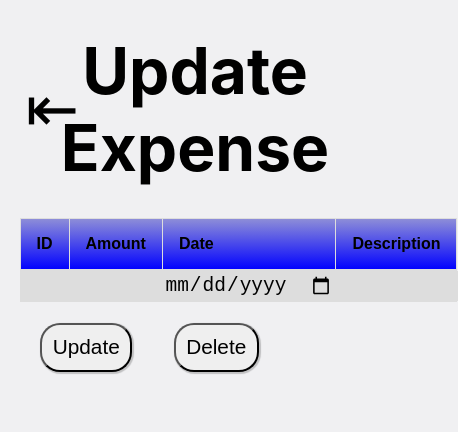
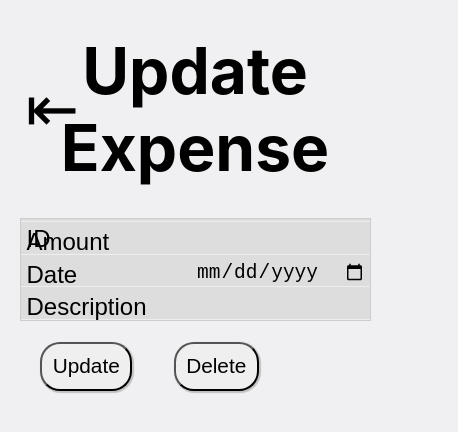
Before and after one commit to Elijah-CS/project3, a React (Create React App) app: page /update/1 in a window 390 px wide. Shown: the top 432 px of the page, 458 px wide, since content can reach past the window. Built offline with nearby package versions, Linux system fonts and the light colour scheme; no server answers.

Commit message:
add responsive design

```diff
--- a/src/Adding.css
+++ b/src/Adding.css
@@ -1,8 +1,12 @@
+table > * {
+  font-size: 1.5em;
+}
+
 .Input-Row > td > input {
   background-color: #dddddd;
   width: 98%;
   border: none;
-  font-size: 1.5em;
+  font-size: 1em;
 }
 
 .Submit {
--- a/src/Row.css
+++ b/src/Row.css
@@ -18,3 +18,15 @@
   text-align: left;
   padding: 1em;
 }
+
+@media
+only screen and (max-width: 760px),
+(min-device-width: 768px) and (max-device-width: 1024px)  {
+  .Search-Row {
+    padding-left: 50%;
+  }
+
+  #id {
+  text-align: left;
+}
+}
--- a/src/table.css
+++ b/src/table.css
@@ -35,3 +35,53 @@
 .Net {
   margin-left: 2em;
 }
+
+/*Media Query*/
+
+
+@media
+only screen and (max-width: 760px),
+(min-device-width: 768px) and (max-device-width: 1024px)  {
+
+  .ColumnHeader {
+    display: none;
+  }
+
+
+	/* Force table to not be like tables anymore */
+	table, tbody, th, td, tr {
+		display: block;
+	}
+
+	tr { border: 1px solid #ccc; }
+
+	td {
+		/* Behave  like a "row" */
+		border: none;
+		border-bottom: 1px solid #eee;
+		position: relative;
+		padding-left: 50%;
+	}
+
+	td:before {
+		/* Now like a table header */
+		position: absolute;
+		/* Top/left values mimic padding */
+		top: 6px;
+		left: 6px;
+		width: 45%;
+		padding-right: 10px;
+		white-space: nowrap;
+	}
+
+
+	/*
+	Label the data
+	*/
+	td:nth-of-type(1):before { content: "ID"; }
+	td:nth-of-type(2):before { content: "Amount"; }
+	td:nth-of-type(3):before { content: "Date"; }
+	td:nth-of-type(4):before { content: "Description"; }
+	td:nth-of-type(5):before { content: "Date Created"; }
+	td:nth-of-type(6):before { content: "Date Updated"; }
+}
```
